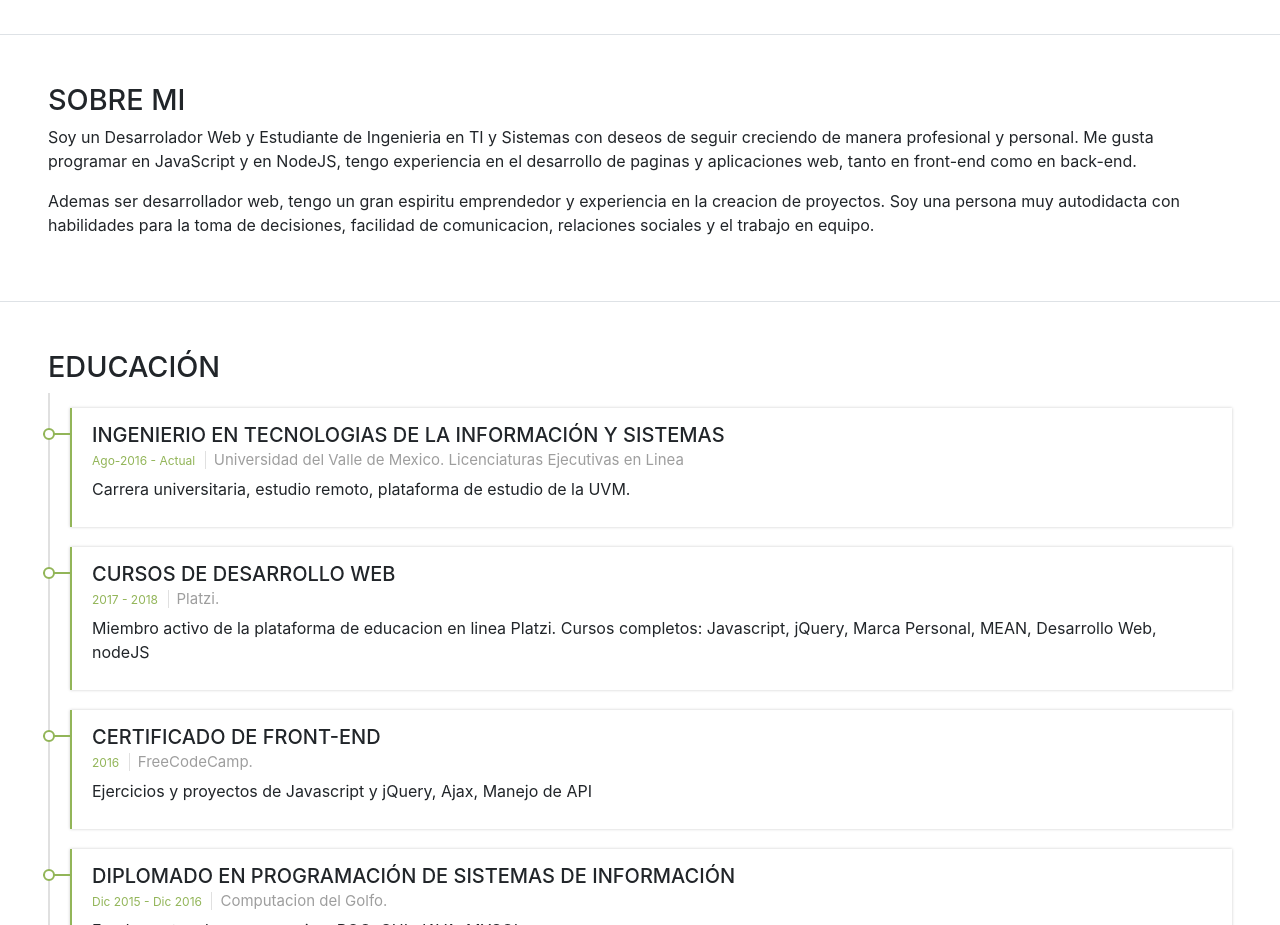
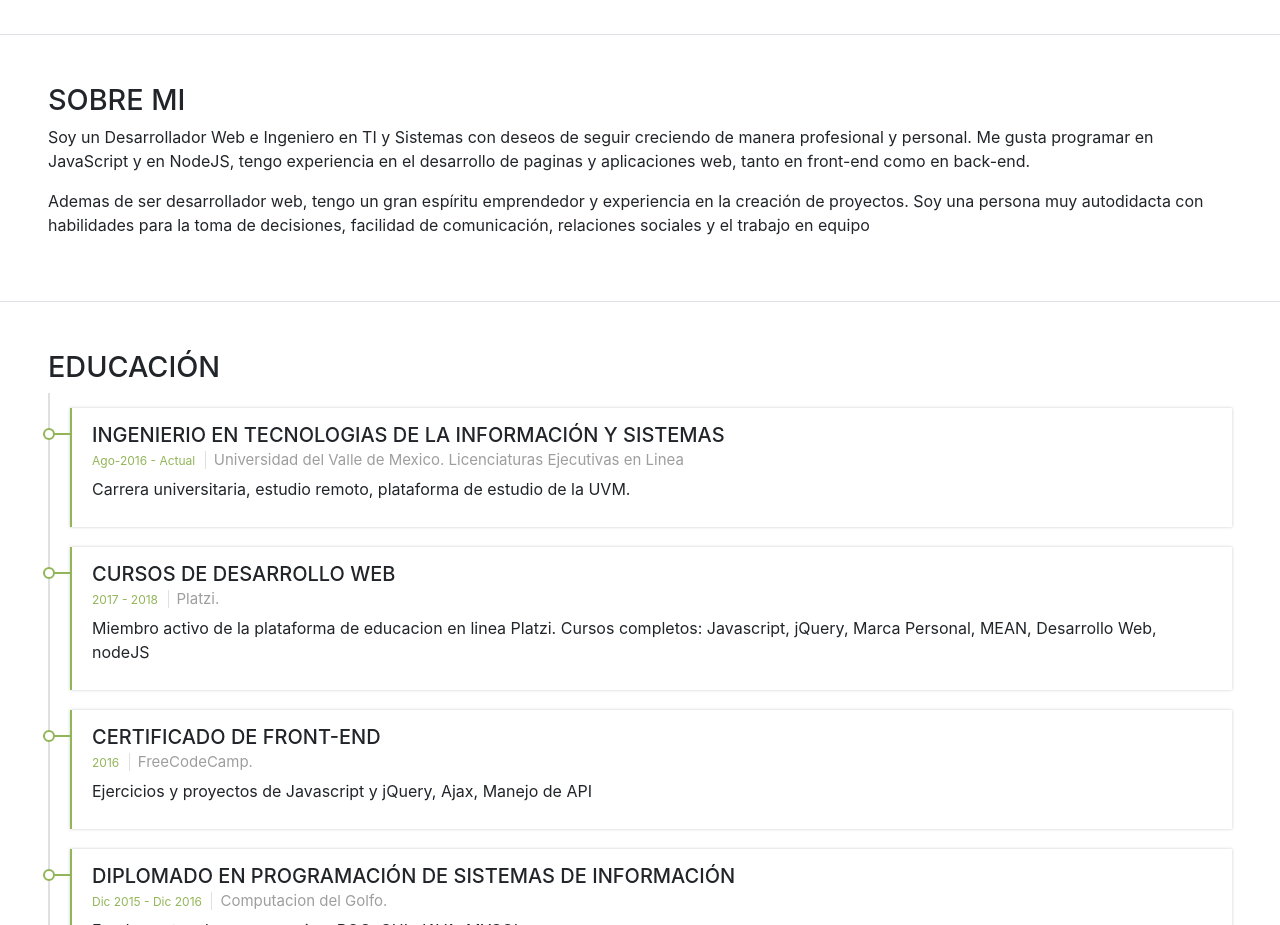
Before and after one commit to jorzarios/jorzariosCV, a website with bundled scripts: page index.html in a window 1280 px wide. Shown: the part 1620-2545 px from the top of the page. Built offline with nearby package versions, Linux system fonts and the light colour scheme.

Commit message:
Update index.html

```diff
--- a/index.html
+++ b/index.html
@@ -304,8 +304,8 @@
 
       <section class="resume-section p-3 p-lg-5 d-flex flex-column" id="about">
           <h2 class="fmediana">Sobre mi</h2>
-          <p>Soy un Desarrolador Web y Estudiante de Ingenieria en TI y Sistemas con deseos de seguir creciendo de manera profesional y personal. Me gusta programar en JavaScript y en NodeJS, tengo experiencia en el desarrollo de paginas y aplicaciones web, tanto en front-end como en back-end. </p>
-          <p class="">Ademas ser desarrollador web, tengo un gran espiritu emprendedor y experiencia en la creacion de proyectos. Soy una persona muy autodidacta con habilidades para la toma de decisiones, facilidad de comunicacion, relaciones sociales y el trabajo en equipo.</p>
+          <p>Soy un Desarrollador Web e Ingeniero en TI y Sistemas con deseos de seguir creciendo de manera profesional y personal. Me gusta programar en JavaScript y en NodeJS, tengo experiencia en el desarrollo de paginas y aplicaciones web, tanto en front-end como en back-end.</p>
+          <p class="">Ademas de ser desarrollador web, tengo un gran espíritu emprendedor y experiencia en la creación de proyectos. Soy una persona muy autodidacta con habilidades para la toma de decisiones, facilidad de comunicación, relaciones sociales y el trabajo en equipo</p>
       </section>
 
 
```
